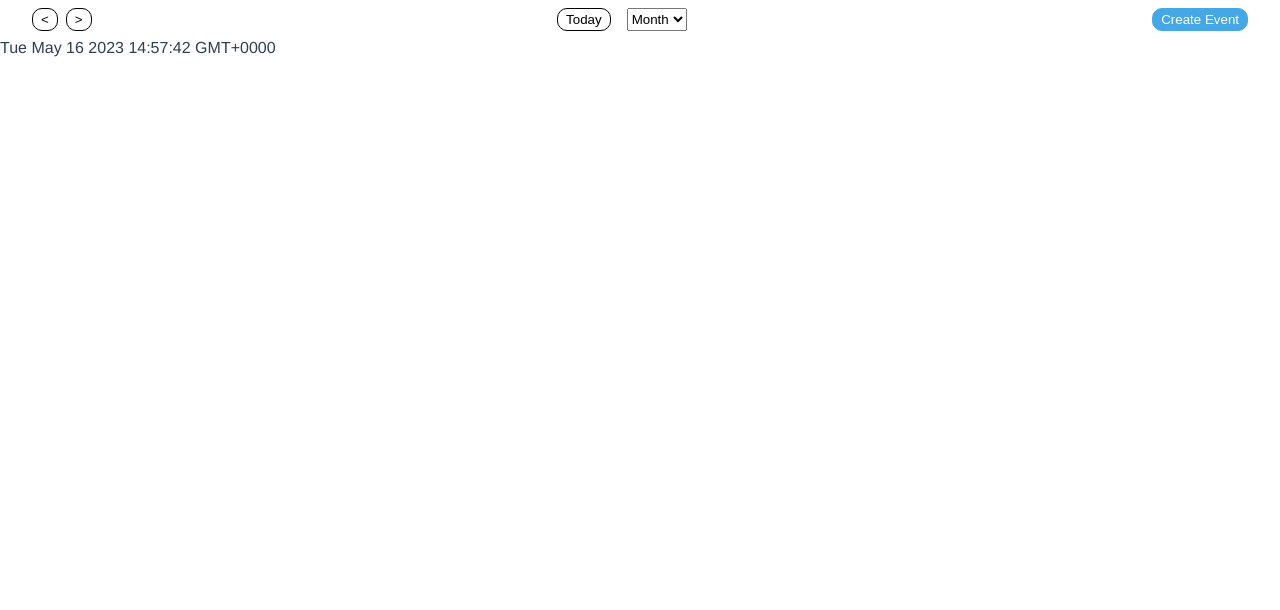
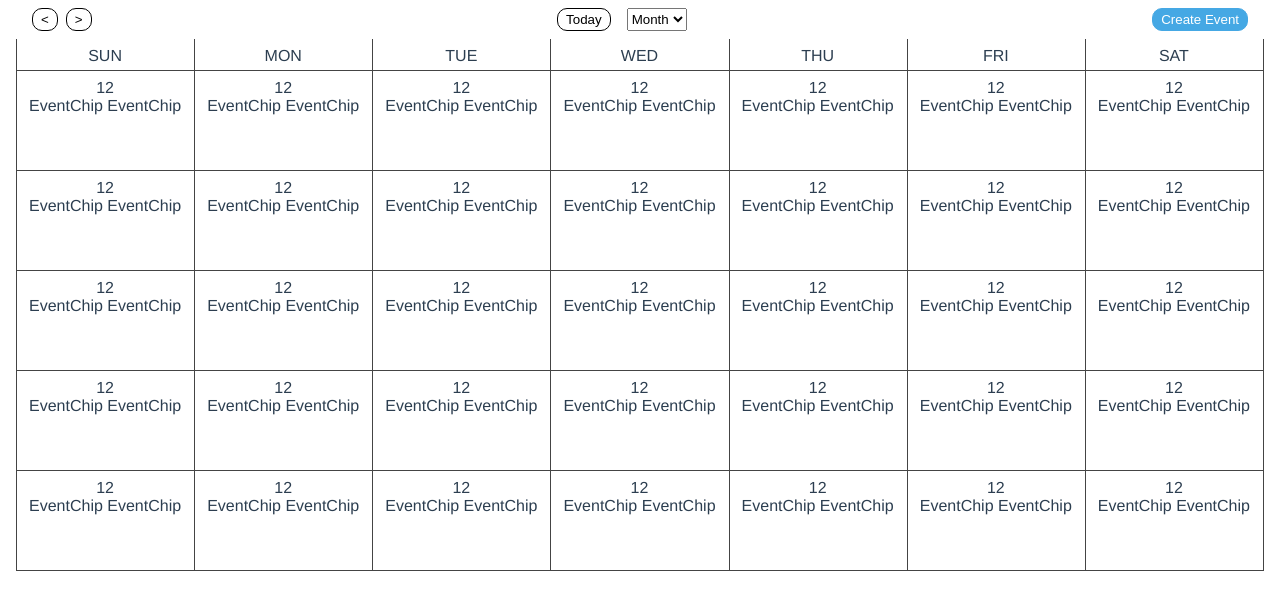
Before and after one commit to aedit/calendar-mock, a Vue app: page / in a window 1280 px wide. Shown: the top 610 px of the page. Built offline with nearby package versions, Linux system fonts and the light colour scheme.

Commit message:
Basic UI for MonthView

```diff
--- a/src/components/MonthView.vue
+++ b/src/components/MonthView.vue
@@ -1,6 +1,30 @@
 <template>
   <div class="month-view">
-    {{ currentDate }}
+    <div
+      v-for="row in weeksToShow"
+      :key="'week-row-' + row"
+      class="weeks-row"
+      :class="{ 'first-row': row === 1 }"
+    >
+      <div class="border">
+        <div v-for="borderCell in 7" :key="'border-' + borderCell" class="border-cell"></div>
+      </div>
+      <div class="day">
+        <div
+          v-for="textCell in 7"
+          :key="'day-' + textCell"
+        >
+          {{getCalendarLabel(row, textCell)}}
+        </div>
+      </div>
+      <div v-if="row > 1" class="events-presentation">
+        <div v-for="eventCell in 7" :key="'event-'+eventCell">
+          EventChip
+          EventChip
+        </div>
+
+      </div>
+    </div>
   </div>
 </template>
 
@@ -12,11 +36,76 @@ export default {
       default: () => new Date(),
     },
   },
+  data() {
+    return {
+      firstDate: null,
+      weeksToShow: 6,
+      days: ['SUN', 'MON', 'TUE', 'WED', 'THU', 'FRI', 'SAT'],
+    };
+  },
+  mounted() {
+    const now = this.currentDate;
+    if (now) this.init(now.clone());
+  },
+  methods: {
+    init(now) {
+      this.firstDate = this.getFirstDate(now.clone());
+      this.weeksToShow = now.endOf('month').week() - now.startOf('month').week() + 2;
+    },
+    getFirstDate(now) {
+      const start = now.startOf('month');
+      start.subtract(start.day(), 'days');
+      return start;
+    },
+    getCalendarLabel(row, column) {
+      if (row === 1) {
+        return this.days[column - 1];
+      }
+      return 12;
+    },
+  },
 };
 </script>
 
 <style lang="scss">
-.month-view{
+.month-view {
+  text-align: center;
+  display: flex;
+  flex-direction: column;
+  padding: 0 1rem;
+
+  .weeks-row {
+    position: relative;
+    min-height: 100px;
+    border-right: 1px solid #444;
+    border-bottom: 1px solid #444;
+    &.first-row {
+      height: 2rem;
+      min-height: 2rem;
+    }
+    & > * {
+      display: flex;
+      position: absolute;
+      top: 0;
+      left: 0;
+      height: 100%;
+      width: 100%;
+
+      & > * {
+        min-width: calc(100% / 7);
+      }
+    }
+    .border > * {
+
+    border-left: 1px solid #444;
+  }
+    .day > *, .events-presentation > *{
+      padding: 0.5rem;
+    }
+    .events-presentation > * {
+      padding-top: 1.6rem;
+    }
+  }
 
 }
 </style>
```
